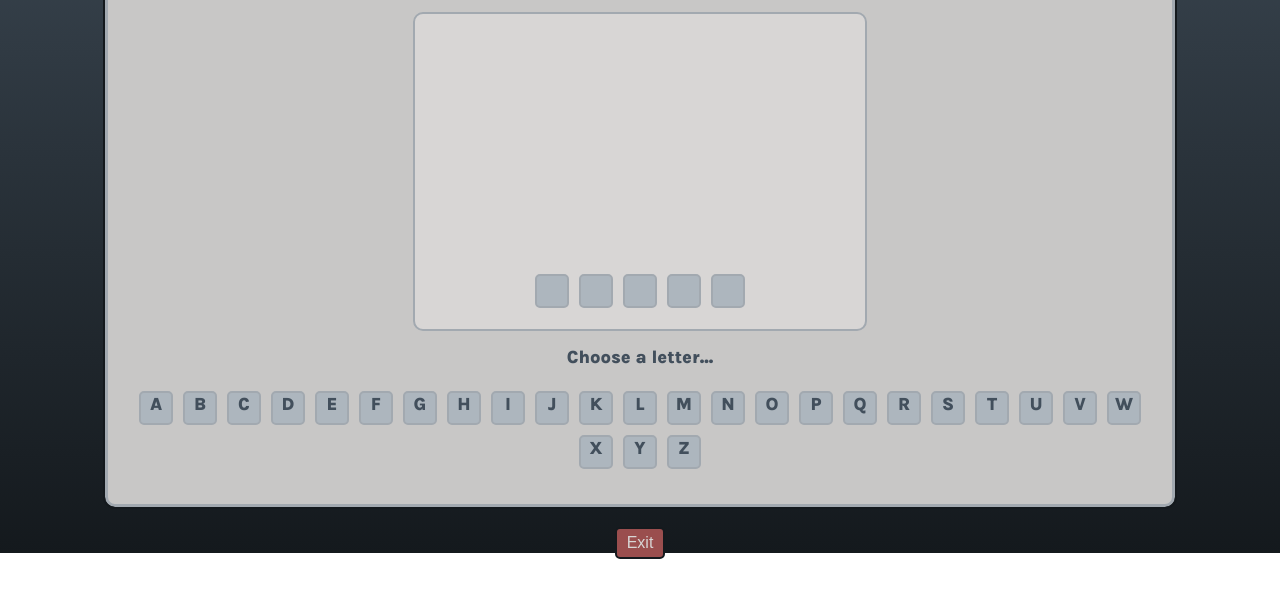
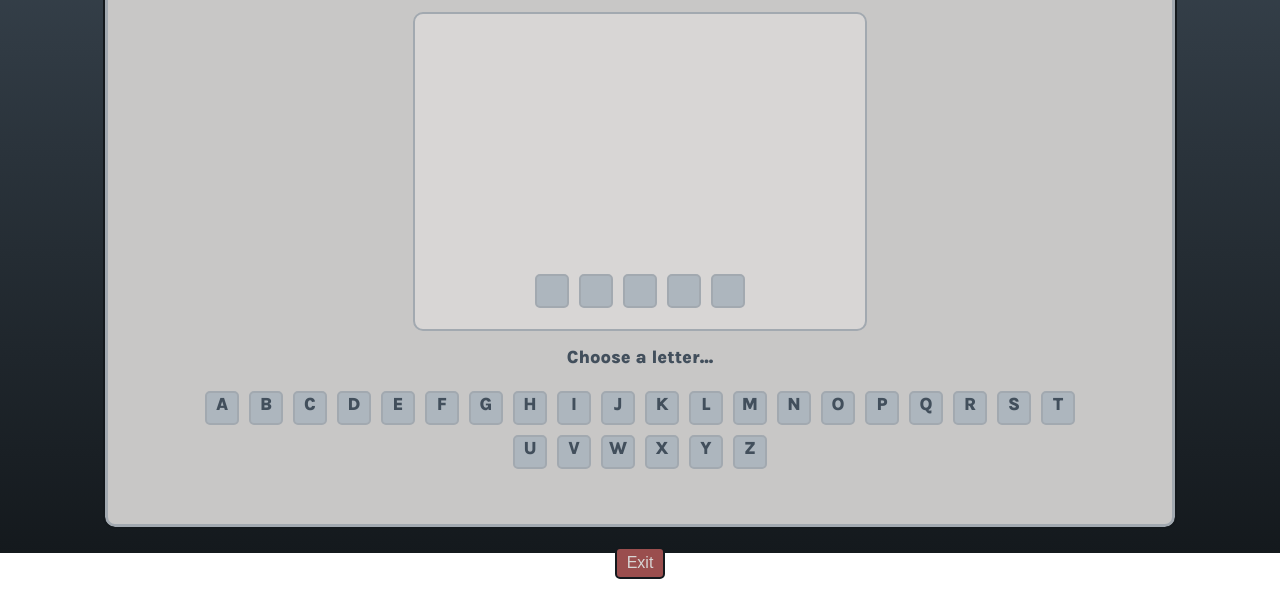
Before and after one commit to ellieeadington/sei66-project01, a plain HTML site: page game.html in a window 1280 px wide. Shown: the part 247-854 px from the top of the page. Drawn offline with nearby package versions, Linux system fonts and the light colour scheme; a web font is replaced by a local one.

Commit message:
ellie - final commit. Really not perfect but it's okay

```diff
--- a/css/styles.css
+++ b/css/styles.css
@@ -35,8 +35,8 @@ header {
 
 .game {
     background-color:#c8c7c6;
-    height: 650px;
-    width: 65%;
+    height: 620px;
+    width: 70%;
     display: flex;
     flex-direction: column;
     align-content:flex-end;
@@ -107,7 +107,7 @@ header {
 }
 .choose-letter {
     height: 45%;
-    width: 70%;
+    width: 60%;
     margin: 0 auto;
 }
 
@@ -162,7 +162,7 @@ header {
 }
 
 footer {
-    height: 50px;
+    height: 60px;
     width: 100%;
     padding-top: 20px;
     color: #d8d6d5;
@@ -186,7 +186,6 @@ button {
 
 
     .game {
-        height: 600px;
         width: 80%;
     }
 
@@ -213,7 +212,7 @@ button {
     }
 
     .choose-letter {
-        width: 100%;
+        width: 90%;
     }
 
     .popup {
--- a/js/home.js
+++ b/js/home.js
@@ -85,3 +85,5 @@ function updateScoreBoard() {
     $('.computerScoreList').append(newcsDiv);
   }
 }
+
+updateScoreBoard();
```
